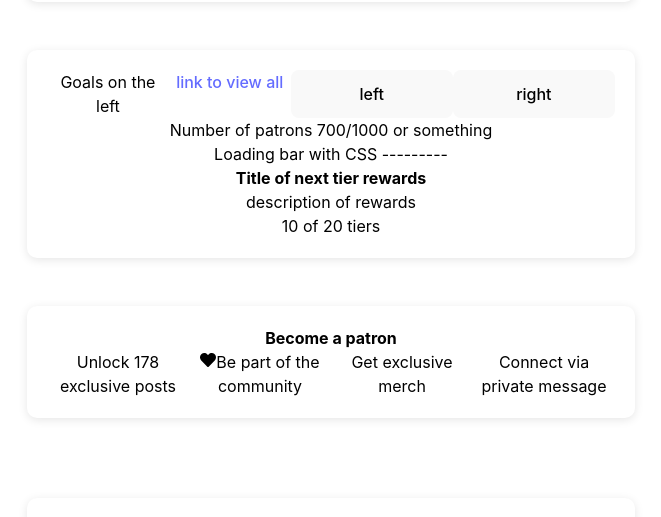
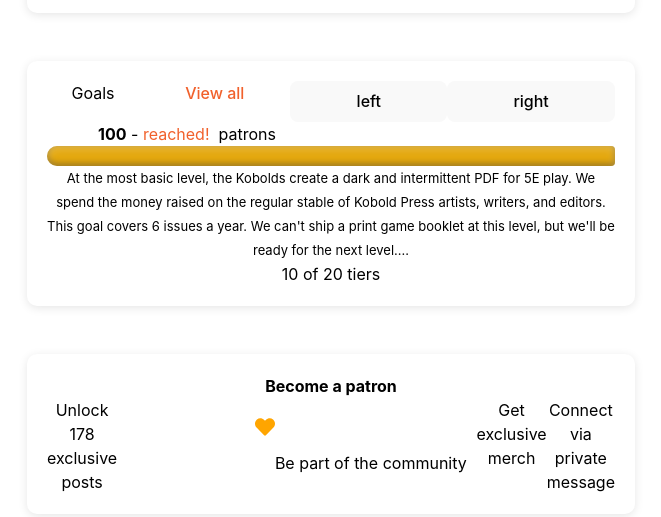
Before and after one commit to JeremyEffinger/faketreon, a React (Vite) app in the folder client/: page / in a window 1280 px wide. Shown: the part 1758-2275 px from the top of the page, without its empty margins (309-970 px from the left). Built offline with nearby package versions, Linux system fonts and the light colour scheme.

Commit message:
Front end updates

```diff
--- a/client/src/components/about-me/goals/Goals.jsx
+++ b/client/src/components/about-me/goals/Goals.jsx
@@ -3,30 +3,38 @@
 import CreatorState from "../../../CreatorState";
 import './goals.css'
 
+
 function Goals(){
     let text = useRecoilValue(CreatorState)
 
     return (
+        <React.Fragment>
         <div>
             <div className="goals">
                     <div className="firstLine">
-                        <div className="line"> Goals on the left</div><a className="line" href="">link to view all</a><button className="line">left</button><button className="line">right</button>
+                        <div className="line"> Goals</div><a className="goals__view" href="">View all</a>
+                        <button className="arrow-left">left </button>
+                        <button className="arrow-button">right</button>
                     </div>
                     <div>
-                       <p>Number of patrons 700/1000 or something</p>
+                    <p className="p__patron">
+                      <strong className="strong">100</strong> -
+                       <span className="reached"> reached!</span>
+                       &nbsp; patrons
+                    </p>
+                    </div>
+                    <div className="meter">
+                    <span className="bar"></span>
                     </div>
                     <div>
-                        Loading bar with CSS ---------
-                    </div>
-                    <div>
-                        <h4>Title of next tier rewards</h4>
-                        description of rewards
+                     <p className="goals__text">At the most basic level, the Kobolds create a dark and intermittent PDF for 5E play. We spend the money raised on the regular stable of Kobold Press artists, writers, and editors. This goal covers 6 issues a year. We can't ship a print game booklet at this level, but we'll be ready for the next level....</p>
                     </div>
                     <div>
                         10 of 20 tiers
                     </div>
                 </div>
         </div>
+        </React.Fragment>
     )
 }
 
--- a/client/src/components/about-me/goals/goals.css
+++ b/client/src/components/about-me/goals/goals.css
@@ -11,3 +11,48 @@
   margin: 0 auto;
   margin-top: 3rem;
 }
+
+
+.meter {
+  height: 20px;
+  position: relative;
+  background: #555;
+  border-radius: 25px;
+  padding: 10px;
+  box-shadow: inset 0 -1px 1px rgba(255, 255, 255, 0.3);
+  display: block;
+  border-top-right-radius: 8px;
+  border-bottom-right-radius: 8px;
+  border-top-left-radius: 20px;
+  border-bottom-left-radius: 20px;
+  background-color: rgb(228, 168, 15);
+  background-image: linear-gradient(
+      center bottom,
+      rgb(223, 121, 19) 37%,
+      rgb(236, 171, 19) 69%
+    );
+    box-shadow:
+      inset 0 2px 9px  rgba(255,255,255,0.3),
+      inset 0 -2px 6px rgba(0,0,0,0.4);
+    position: relative;
+    overflow: hidden;
+
+}
+
+.reached {
+  color: rgb(241, 97, 44);
+
+}
+
+.goals__text {
+font-size: small;
+}
+
+.goals__view {
+  color: rgb(241, 97, 44);
+}
+
+.p__patron {
+margin-right: 18rem;
+
+}
--- a/client/src/components/about-me/patronBoons/PatronBoons.jsx
+++ b/client/src/components/about-me/patronBoons/PatronBoons.jsx
@@ -14,8 +14,8 @@
                         <div className="pix">
                         Unlock 178 exclusive posts
                         </div>
-                        <div className="pix">
-                    <FaHeart />
+                        <div className="community__text">
+                    <FaHeart className="styles__heart" size={20}/>
                         Be part of the community
                         </div>
                         <div className="pix">
--- a/client/src/components/about-me/patronBoons/patronboons.css
+++ b/client/src/components/about-me/patronBoons/patronboons.css
@@ -13,6 +13,13 @@
   margin-bottom: 5rem;
 }
 
-.pix {
+.styles__heart {
+  color: orange;
+  margin-bottom: 2rem;
+  margin-left: 8rem;
+}
+
+.community__text{
+  margin: auto;
 
 }
--- a/client/src/components/membership/Card/card.css
+++ b/client/src/components/membership/Card/card.css
@@ -23,6 +23,7 @@
   margin-top: 3rem;
  border-radius: 10px;
 color: black;
+margin: 0 auto;
 
 
   }
--- a/client/src/styling/App.css
+++ b/client/src/styling/App.css
@@ -3,6 +3,7 @@
   margin: 0;
   padding: 2rem;
   text-align: center;
+  margin: 0 auto;
 }
 
 .logo {
@@ -39,3 +40,25 @@
 .read-the-docs {
   color: #888;
 }
+
+
+/* Media Queries */
+@media (max-width: 767px) {
+  header {
+    height: auto;
+    flex-direction: column;
+    text-align: center;
+  }
+}
+
+@media (min-width: 768px) and (max-width: 991px) {
+  header {
+    height: 80px;
+  }
+}
+
+@media (min-width: 992px) {
+  header {
+    height: 100px;
+  }
+}
```
